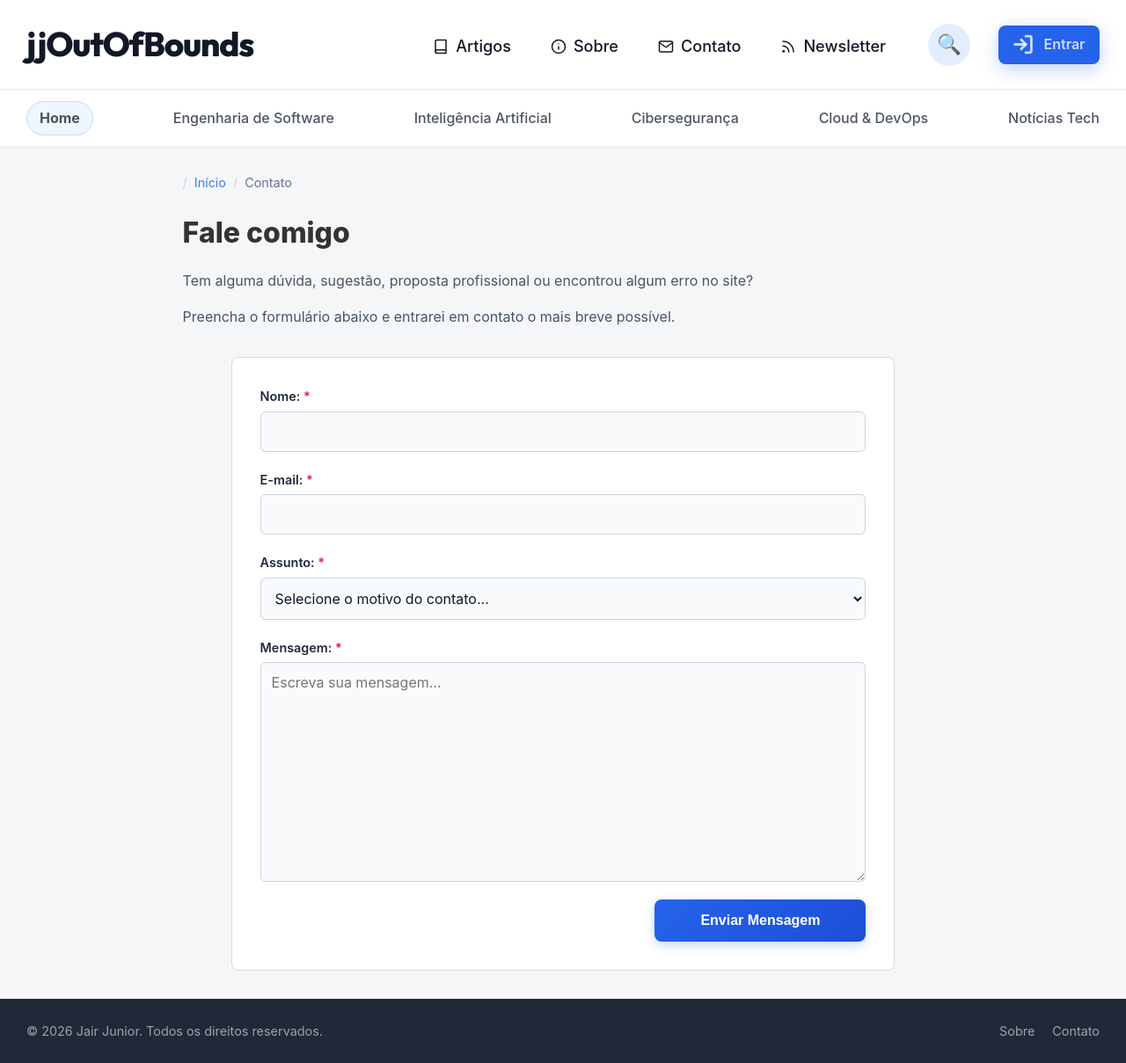
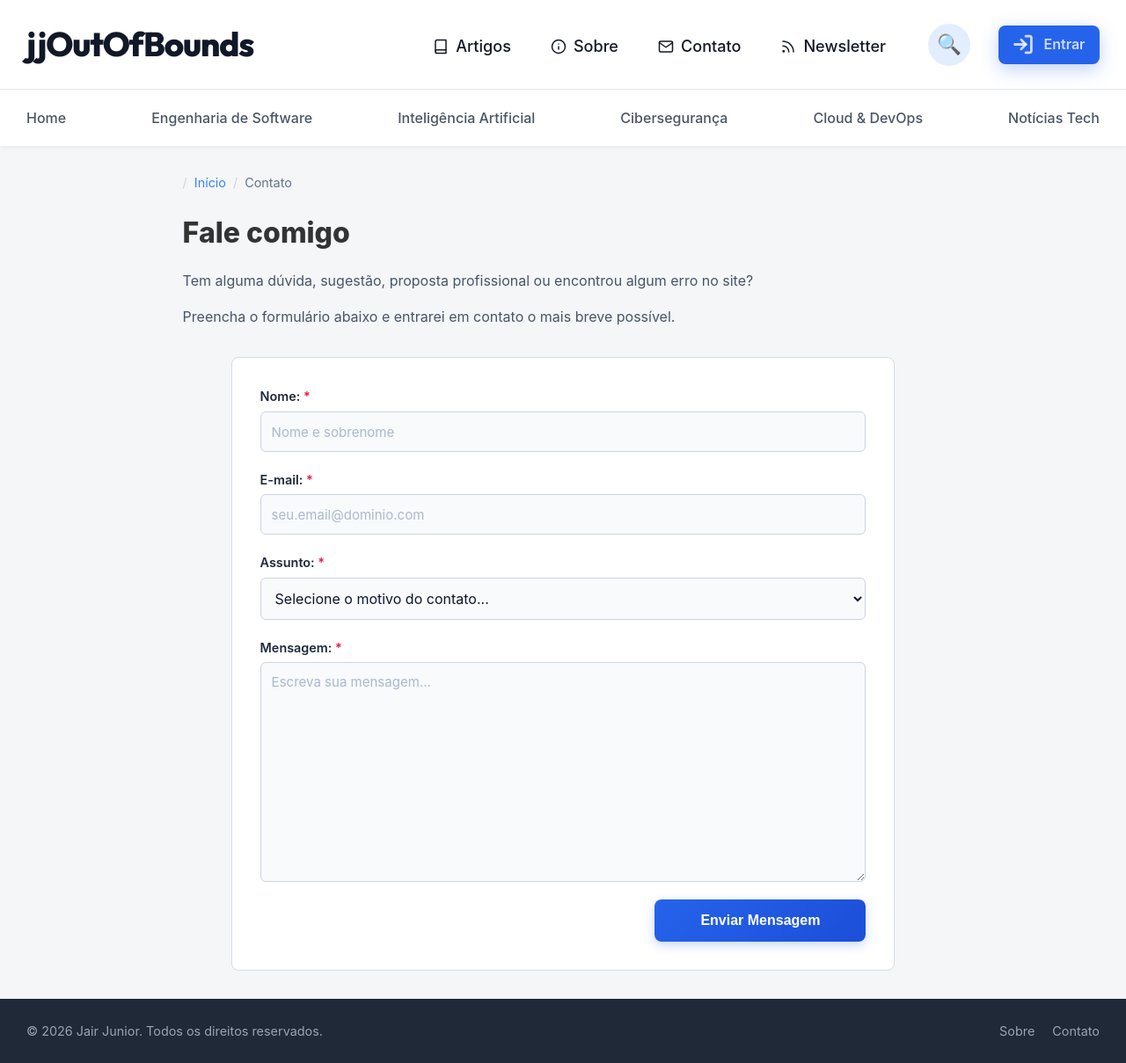
Before and after one commit to jairjunior/blog, a Node server app: page /contato in a window 1280 px wide. Shown: the whole page at 88% size. Run offline with Node 20, Linux system fonts and the light colour scheme.

Commit message:
Pequenos ajustes na página de Contato e Sobre. Ajuste no script JS que destaca a categoria selecionada.

```diff
--- a/public/css/contact.css
+++ b/public/css/contact.css
@@ -77,6 +77,11 @@
     border-color: #2563eb;
     background-color: #ffffff;
     box-shadow: 0 0 0 3px rgba(37, 99, 235, 0.1);
+}
+
+.form-input::placeholder {
+    color: #a9b9cf;
+    font-size: 0.94rem;
 }
 
 textarea.form-input {
--- a/public/js/main.js
+++ b/public/js/main.js
@@ -133,7 +133,7 @@ document.addEventListener("DOMContentLoaded", () => {
                 link.closest(".category-navbar li").classList.add("active");
             }
         });
-    } else {
+    } else if (segments[1] === '') {
         const homeLink = document.querySelector('.category-navbar li a[href="/"]');
         homeLink.closest(".category-navbar li").classList.add("active");
     }
--- a/src/views/about.ejs
+++ b/src/views/about.ejs
@@ -106,7 +106,7 @@
                 <li><strong>Experiência Personalizada:</strong> Recomendações alinhadas às tecnologias que você estuda.</li>
             </ul>
             <div class="cta-register">
-                <a href="/register" class="btn btn-primary">Criar Conta Gratuita</a>
+                <a href="/cadastrar" class="btn btn-primary">Criar Conta Gratuita</a>
             </div>
         </section>
 
--- a/src/views/contact.ejs
+++ b/src/views/contact.ejs
@@ -62,7 +62,7 @@
                         name="name"
                         maxlength="150"
                         required
-                        placeholder=""
+                        placeholder="Nome e sobrenome"
                         class="form-input"
                     >
                 </div>
@@ -73,7 +73,7 @@
                         type="email"
                         id="contactEmail"
                         name="email"
-                        placeholder=""
+                        placeholder="seu.email@dominio.com"
                         class="form-input"
                         required
                     >
```
